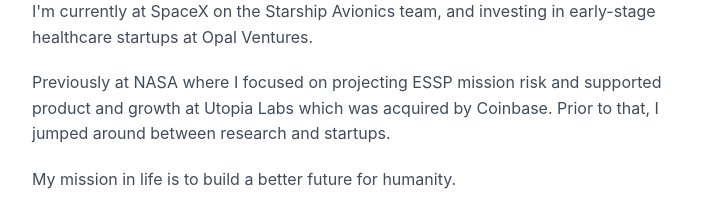
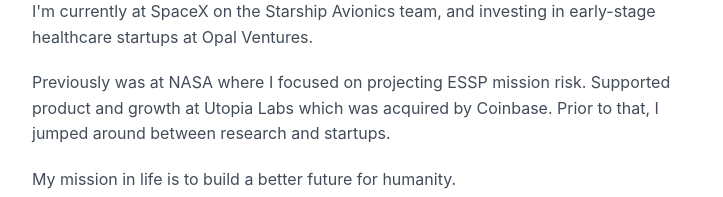
Before and after one commit to mattmagnani/Personal-Website, a plain HTML site: page index.html in a window 1280 px wide. Shown: the part 208-405 px from the top of the page, without its empty margins (278-1001 px from the left). Drawn offline with Linux system fonts and the light colour scheme.

Commit message:
Update index.html

```diff
--- a/index.html
+++ b/index.html
@@ -42,7 +42,7 @@
         <main>
             <section class="bio">
                 <p>I'm currently at SpaceX on the Starship Avionics team, and investing in early-stage healthcare startups at Opal Ventures.</p>
-                <p>Previously at NASA where I focused on projecting ESSP mission risk and supported product and growth at Utopia Labs which was acquired by Coinbase. Prior to that, I jumped around between research and startups.</p>
+                <p>Previously was at NASA where I focused on projecting ESSP mission risk. Supported product and growth at Utopia Labs which was acquired by Coinbase. Prior to that, I jumped around between research and startups.</p>
                 <p>My mission in life is to build a better future for humanity.</p>
                 <p>I'm based in LA and like to read, play poker, and tinker with new projects. Reach out if you want to chat, you can usually find me on <a href="https://x.com/matthewmagnani" class="underline">Twitter</a>.</p>
             </section>
```
